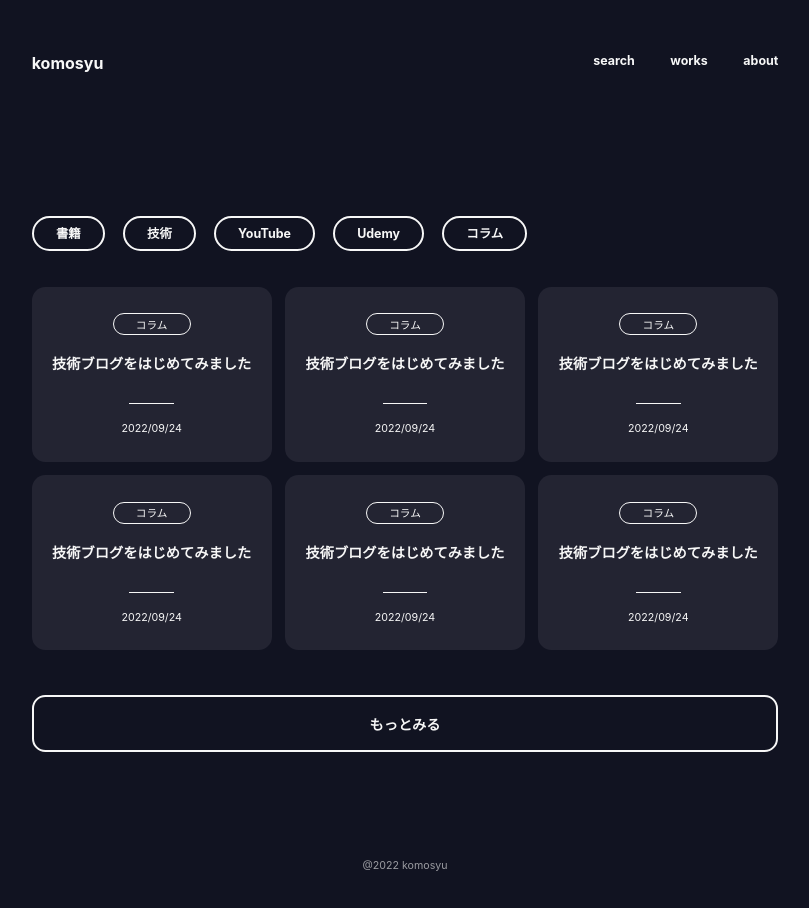
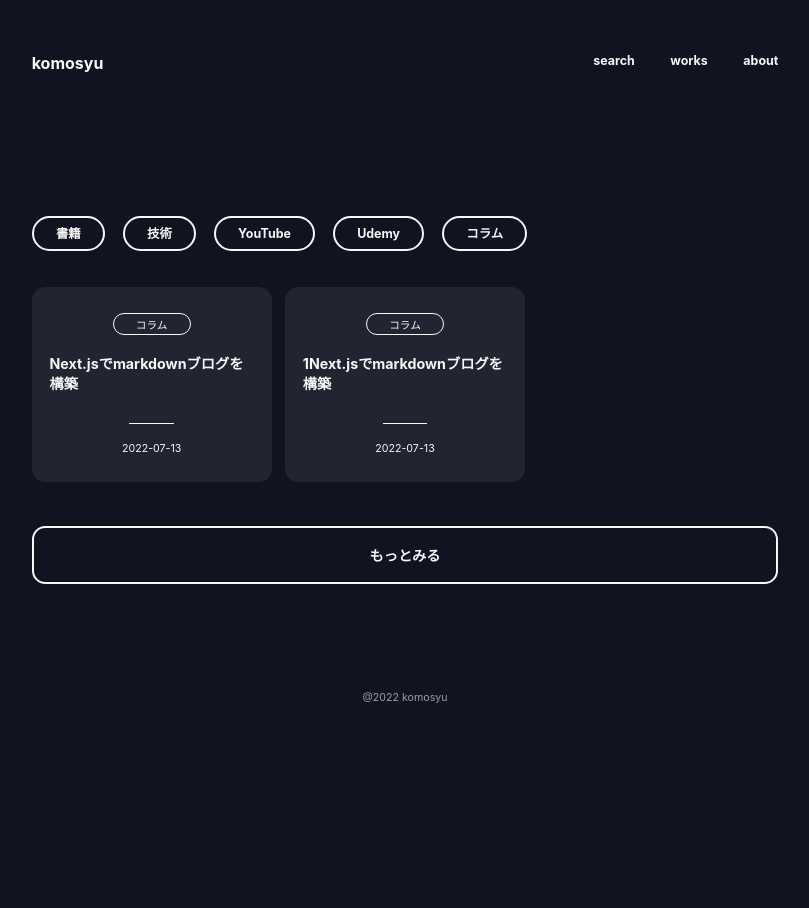
Before and after one commit to komosyu4649/komosyu, a Next.js app: page / in a window 1280 px wide. Shown: the whole page, without its empty margins (235-1044 px from the left). After the commit the page ends 800 px from the top, so only its background shows below. Built offline with nearby package versions, Linux system fonts and the light colour scheme.

Commit message:
add: postItem

```diff
--- a/comoponents/PostItem.tsx
+++ b/comoponents/PostItem.tsx
@@ -1,49 +1,18 @@
 import style from 'styles/PostItem.module.scss'
+import { Post, Posts } from 'type'
 
-const PostItem = () => {
-  const items = [
-    {
-      category: 'コラム',
-      title: '技術ブログをはじめてみました',
-      time: '2022/09/24',
-    },
-    {
-      category: 'コラム',
-      title: '技術ブログをはじめてみました',
-      time: '2022/09/24',
-    },
-    {
-      category: 'コラム',
-      title: '技術ブログをはじめてみました',
-      time: '2022/09/24',
-    },
-    {
-      category: 'コラム',
-      title: '技術ブログをはじめてみました',
-      time: '2022/09/24',
-    },
-    {
-      category: 'コラム',
-      title: '技術ブログをはじめてみました',
-      time: '2022/09/24',
-    },
-    {
-      category: 'コラム',
-      title: '技術ブログをはじめてみました',
-      time: '2022/09/24',
-    },
-  ]
+const PostItem = ({ post }: { post: Post }) => {
   return (
     <>
-      {items.map((item) => (
-        <li className={style.item} key={item.title}>
-          <a href="" className={style.itemLink}>
-            <span className={style.itemLinkCategory}>{item.category}</span>
-            <p className={style.itemLinkTitle}>{item.title}</p>
-            <time className={style.itemLinkTime}>{item.time}</time>
-          </a>
-        </li>
-      ))}
+      <li className={style.item}>
+        <a href={`/post/${post.slug}`} className={style.itemLink}>
+          <span className={style.itemLinkCategory}>
+            {post.frontMatter.category}
+          </span>
+          <p className={style.itemLinkTitle}>{post.frontMatter.title}</p>
+          <time className={style.itemLinkTime}>{post.frontMatter.date}</time>
+        </a>
+      </li>
     </>
   )
 }
--- a/comoponents/PostsList.tsx
+++ b/comoponents/PostsList.tsx
@@ -1,12 +1,15 @@
 import PostItem from './PostItem'
 import style from 'styles/PostsList.module.scss'
 import PostLoadMore from './PostLoadMore'
+import { Posts, Post } from 'type'
 
-const PostsList = () => {
+const PostsList = ({ posts }: Posts) => {
   return (
     <div className={style.container}>
       <ul className={style.list}>
-        <PostItem />
+        {posts.map((post) => (
+          <PostItem key={post.slug} post={post} />
+        ))}
       </ul>
       <PostLoadMore />
     </div>
--- a/package.json
+++ b/package.json
@@ -8,6 +8,7 @@
     "lint": "next lint"
   },
   "dependencies": {
+    "gray-matter": "^4.0.3",
     "next": "12.0.10",
     "react": "17.0.2",
     "react-dom": "17.0.2",
--- a/pages/index.tsx
+++ b/pages/index.tsx
@@ -1,16 +1,37 @@
 import PostCategories from 'comoponents/PostCategories'
 import PostsList from 'comoponents/PostsList'
-import type { NextPage } from 'next'
+import type { GetStaticProps, NextPage } from 'next'
 import Layout from '../comoponents/Layout'
 import styles from '../styles/Home.module.scss'
+import fs from 'fs'
+import matter from 'gray-matter'
+import { Posts } from 'type'
 
-const Home: NextPage = () => {
+const Home: NextPage<Posts> = ({ posts }: Posts) => {
   return (
     <Layout>
       <PostCategories />
-      <PostsList />
+      <PostsList posts={posts} />
     </Layout>
   )
 }
 
+export const getStaticProps: GetStaticProps = async () => {
+  const files = fs.readdirSync('posts')
+  const posts = files.map((fileName) => {
+    const slug = fileName.replace(/\.md$/, '')
+    const fileContent = fs.readFileSync(`posts/${fileName}`, 'utf-8')
+    const { data } = matter(fileContent)
+    return {
+      frontMatter: data,
+      slug,
+    }
+  })
+  return {
+    props: {
+      posts,
+    },
+  }
+}
+
 export default Home
--- /dev/null
+++ b/posts/test.md
@@ -0,0 +1,14 @@
+---
+title: 'Next.jsでmarkdownブログを構築'
+date: '2022-07-13'
+description: 'Next.jsでmarkdownファイルを利用したブログの構築手順を解説しています。'
+category: 'コラム'
+---
+
+Next.js を使って Markdown のブログサイトの構築を一から行なっていきます。
+
+## Next.js の準備
+
+### プロジェクトの作成
+
+npx create-next-app コマンドを利用して Next.js プロジェクトの作成を行います。
--- /dev/null
+++ b/posts/test1.md
@@ -0,0 +1,14 @@
+---
+title: '1Next.jsでmarkdownブログを構築'
+date: '2022-07-13'
+description: 'Next.jsでmarkdownファイルを利用したブログの構築手順を解説しています。'
+category: 'コラム'
+---
+
+Next.js を使って Markdown のブログサイトの構築を一から行なっていきます。
+
+## Next.js の準備
+
+### プロジェクトの作成
+
+npx create-next-app コマンドを利用して Next.js プロジェクトの作成を行います。
--- /dev/null
+++ b/type/index.ts
@@ -0,0 +1,23 @@
+export type Posts = {
+  posts: [
+    {
+      frontMatter: {
+        title: string
+        date: string
+        description: string
+        category: string
+      }
+      slug: string
+    }
+  ]
+}
+
+export type Post = {
+  frontMatter: {
+    title: string
+    date: string
+    description: string
+    category: string
+  }
+  slug: string
+}
```
Also changed, not shown: pages/posts/[slug].tsx (added, +7 -0 lines), 2 other files (tests, documents, lock files or other folders).
